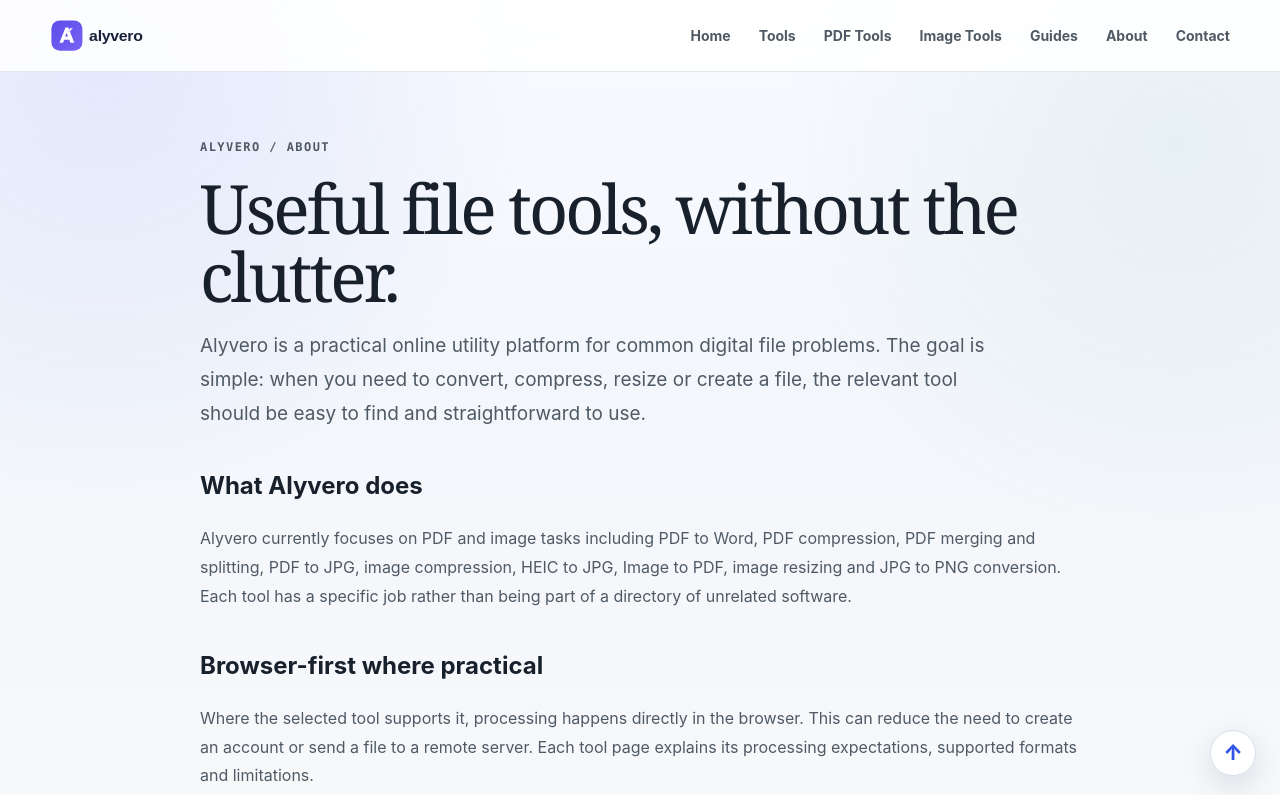
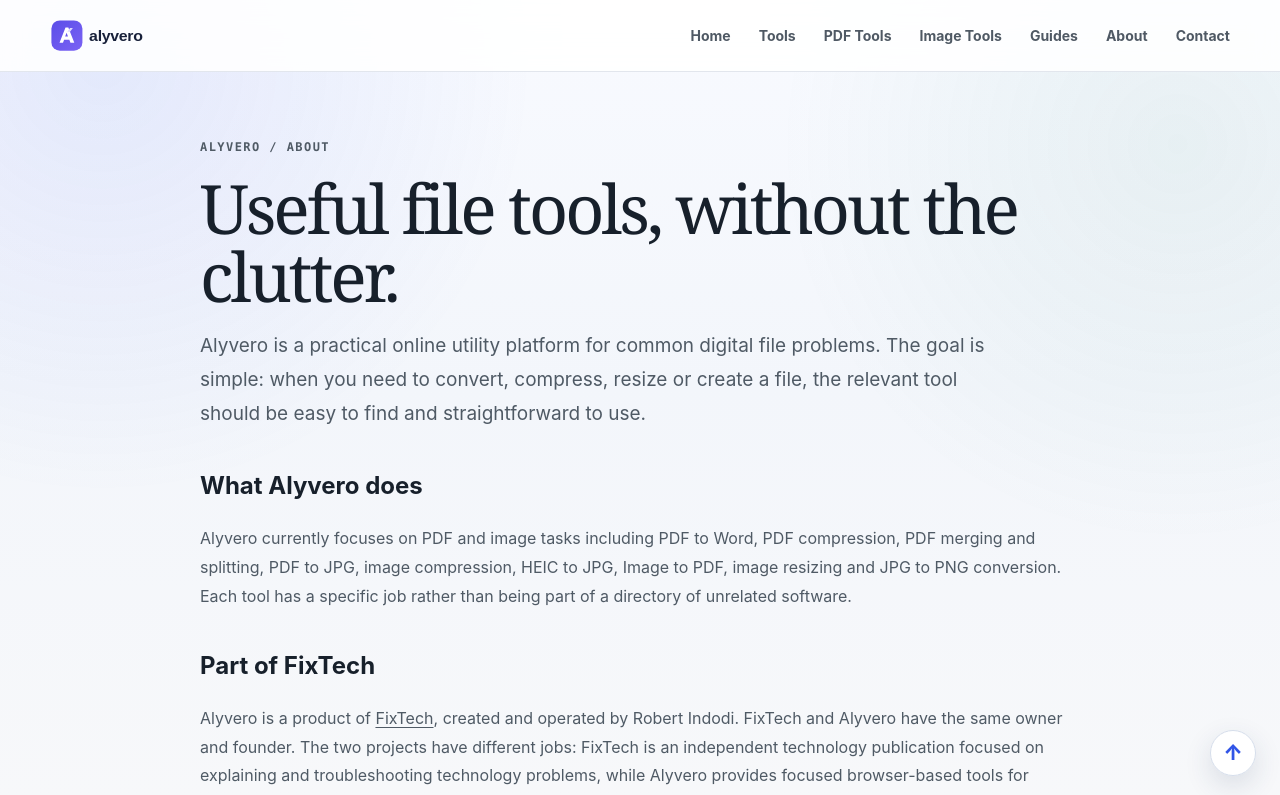
Before and after one commit to rindodi/alyvero, a Next.js app: page /about in a window 1280 px wide. Shown: the top 795 px of the page. Built offline with nearby package versions, Linux system fonts and the light colour scheme.

Commit message:
Document Alyvero FixTech product relationship

```diff
--- a/app/about/page.tsx
+++ b/app/about/page.tsx
@@ -1,11 +1,11 @@
 import type { Metadata } from "next";
 import Link from "next/link";
-export const metadata:Metadata={title:"About Alyvero",description:"Learn what Alyvero does, how its browser-first file tools work and how the service approaches practical digital file problems."};
+export const metadata:Metadata={title:"About Alyvero",description:"Learn what Alyvero does, how its browser-first file tools work and how Alyvero relates to FixTech."};
 export default function About(){return <div className="container content-page">
 <p className="eyebrow">Alyvero / about</p><h1>Useful file tools, without the clutter.</h1>
 <p className="lead">Alyvero is a practical online utility platform for common digital file problems. The goal is simple: when you need to convert, compress, resize or create a file, the relevant tool should be easy to find and straightforward to use.</p>
 <h2>What Alyvero does</h2><p>Alyvero currently focuses on PDF and image tasks including PDF to Word, PDF compression, PDF merging and splitting, PDF to JPG, image compression, HEIC to JPG, Image to PDF, image resizing and JPG to PNG conversion. Each tool has a specific job rather than being part of a directory of unrelated software.</p>
-<h2>Browser-first where practical</h2><p>Where the selected tool supports it, processing happens directly in the browser. This can reduce the need to create an account or send a file to a remote server. Each tool page explains its processing expectations, supported formats and limitations.</p>
+<h2>Part of FixTech</h2><p>Alyvero is a product of <a href="https://www.fixtech.co.ke" target="_blank" rel="noopener noreferrer">FixTech</a>, created and operated by Robert Indodi. FixTech and Alyvero have the same owner and founder. The two projects have different jobs: FixTech is an independent technology publication focused on explaining and troubleshooting technology problems, while Alyvero provides focused browser-based tools for solving common PDF and image file problems.</p><h2>Browser-first where practical</h2><p>Where the selected tool supports it, processing happens directly in the browser. This can reduce the need to create an account or send a file to a remote server. Each tool page explains its processing expectations, supported formats and limitations.</p>
 <h2>How we build the tools</h2><ul><li>Clear descriptions instead of exaggerated promises.</li><li>Supported formats and limitations shown before processing.</li><li>No forced registration for the core tools.</li><li>Separate result files rather than silently replacing originals.</li><li>Simple navigation built around the task a person came to complete.</li></ul>
 <h2>Built for practical situations</h2><p>Alyvero is intended for everyday jobs: preparing a document for an upload portal, reducing a photo before sending it, converting a phone photo from HEIC to JPG, resizing an image, or combining several files into one document.</p>
 <h2>Part of the FixTech ecosystem</h2><p>Alyvero is powered by <a href="https://www.fixtech.co.ke" target="_blank" rel="noopener noreferrer">FixTech</a>, an independent technology resource. The two projects have different jobs: FixTech explains technology problems; Alyvero provides focused tools for solving file problems.</p>
```
